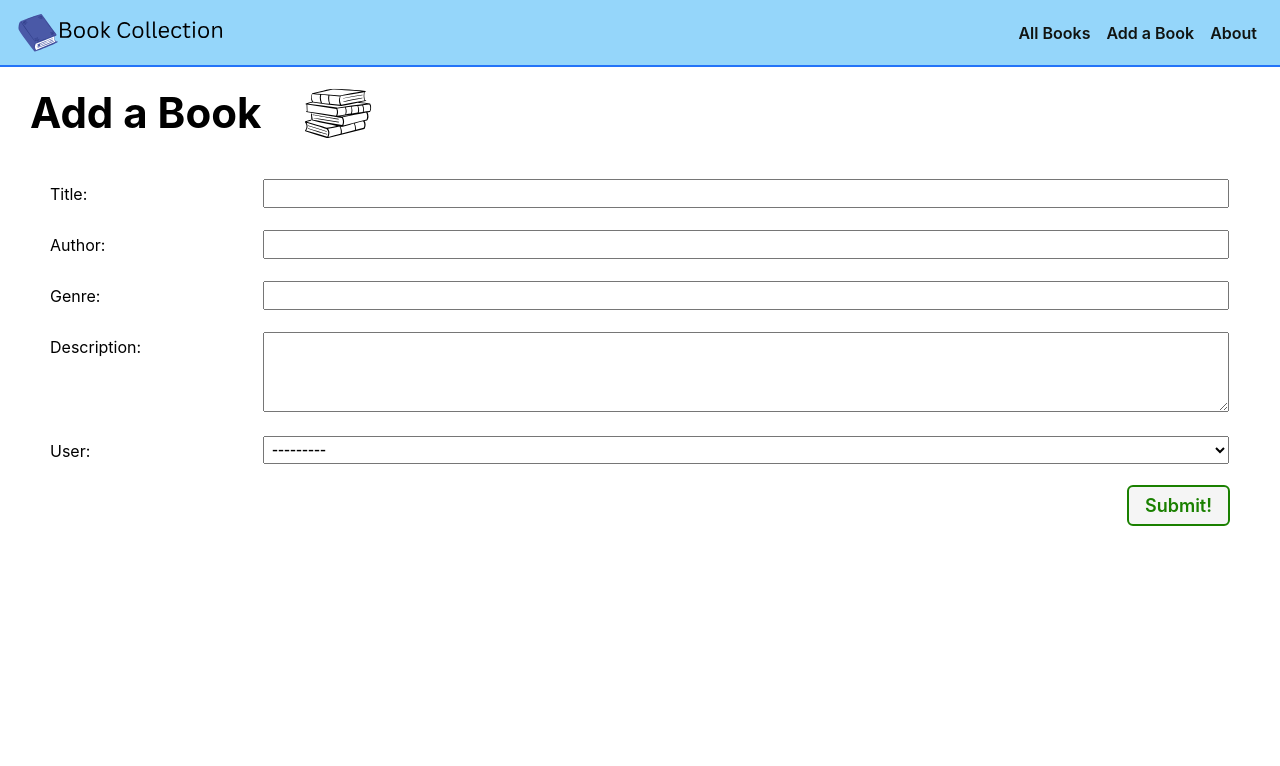
After one commit to mcohenfuentes/django-crud-app-book-collector, a Django app: page /books/create/ in a window 1280 px wide. The commit adds this page. Shown: the top 766 px of the page. Run offline with Django 5.2, Linux system fonts and the light colour scheme.

Commit message:
added classed based views

```diff
--- a/main_app/models.py
+++ b/main_app/models.py
@@ -12,3 +12,6 @@ class Book(models.Model):
 
     def __str__(self):
         return self.title
+
+    def get_absolute_url(self):
+        return reverse('book-detail', kwargs={'book_id': self.id})
--- /dev/null
+++ b/main_app/static/css/form.css
@@ -0,0 +1,39 @@
+.form-container {
+    display: flex;
+    flex-direction: column;
+    width: 100%;
+  }
+
+  table {
+    padding: 0 40px;
+    width: 100%;
+    border-spacing: 0 20px;
+  }
+
+  th {
+    text-align: left;
+    padding: 6px 20px 0 0;
+    font-weight: normal;
+    vertical-align: top;
+    font-size: var(--font-reg);
+  }
+
+  td {
+    max-width: 60%;
+  }
+
+  td > * {
+    width: 100%;
+    padding: 2px 4px;
+    font-size: var(--font-l);
+  }
+
+  td > textarea {
+    height: calc(4 * var(--font-l) + 8px);
+    font-family: inherit;
+  }
+
+  .btn {
+    align-self: flex-end;
+    margin-right: 40px;
+  }
--- a/main_app/templates/base.html
+++ b/main_app/templates/base.html
@@ -21,6 +21,7 @@
       <nav>
         <ul>
             <li><a href="{% url 'book-index' %}">All Books</a></li>
+            <li><a href="{% url 'book-create' %}">Add a Book</a></li>
           <li><a href="{% url 'about' %}">About</a></li>
         </ul>
       </nav>
--- a/main_app/templates/books/detail.html
+++ b/main_app/templates/books/detail.html
@@ -13,6 +13,10 @@
       <h2 class="card-title">{{ book.author }}</h2>
       <h2 class="card-title">{{ book.genre }}</h2>
       <h2 class="card-title">{{ book.description }}</h2>
+      <div class="book-actions">
+        <a href="{% url 'book-update' book.id %}" class="btn warn">Edit</a>
+        <a href="{% url 'book-delete' book.id %}" class="btn danger">Delete</a>
+      </div>
     </div>
 </section>
 
--- /dev/null
+++ b/main_app/templates/main_app/book_form.html
@@ -0,0 +1,25 @@
+{% extends 'base.html' %}
+{% load static %}
+{% block head %}
+<link rel="stylesheet" href="{% static 'css/form.css' %}" />
+{% endblock %}
+{% block content %}
+
+<div class="page-header">
+    {% if book %}
+    <h1>Edit {{ book.title }}</h1>
+    {% else %}
+  <h1>Add a Book</h1>
+  {% endif %}
+  <img src="{% static 'images/books.svg' %}" alt="books" />
+</div>
+
+<form action="" method="post" class="form-container">
+  {% csrf_token %}
+  <table>
+    {{ form.as_table }}
+  </table>
+  <button type="submit" class="btn submit">Submit!</button>
+</form>
+
+{% endblock %}
--- a/main_app/urls.py
+++ b/main_app/urls.py
@@ -6,4 +6,7 @@ urlpatterns = [
     path('about/', views.about, name='about'),
     path('books/', views.book_index, name='book-index'),
     path('books/<int:book_id>/', views.book_detail, name='book-detail'),
+    path('books/create/', views.BookCreate.as_view(), name='book-create'),
+    path('books/<int:pk>/update/', views.BookUpdate.as_view(), name='book-update'),
+    path('books/<int:pk>/delete/', views.BookDelete.as_view(), name='book-delete'),
 ]
--- a/main_app/views.py
+++ b/main_app/views.py
@@ -1,4 +1,5 @@
 from django.shortcuts import render
+from django.views.generic.edit import CreateView, UpdateView, DeleteView
 from .models import Book
 
 
@@ -18,3 +19,16 @@ def about(request):
 def book_detail(request, book_id):
     book = Book.objects.get(id=book_id)
     return render(request, 'books/detail.html', {'book': book})
+
+
+class BookCreate(CreateView):
+    model = Book
+    fields = '__all__'
+
+class BookUpdate(UpdateView):
+    model = Book
+    fields = ['description']
+
+class BookDelete(DeleteView):
+    model = Book
+    success_url = '/books/'
```
Also changed, not shown: main_app/templates/main_app/book_confirm_delete.html (added, +18 -0 lines).
